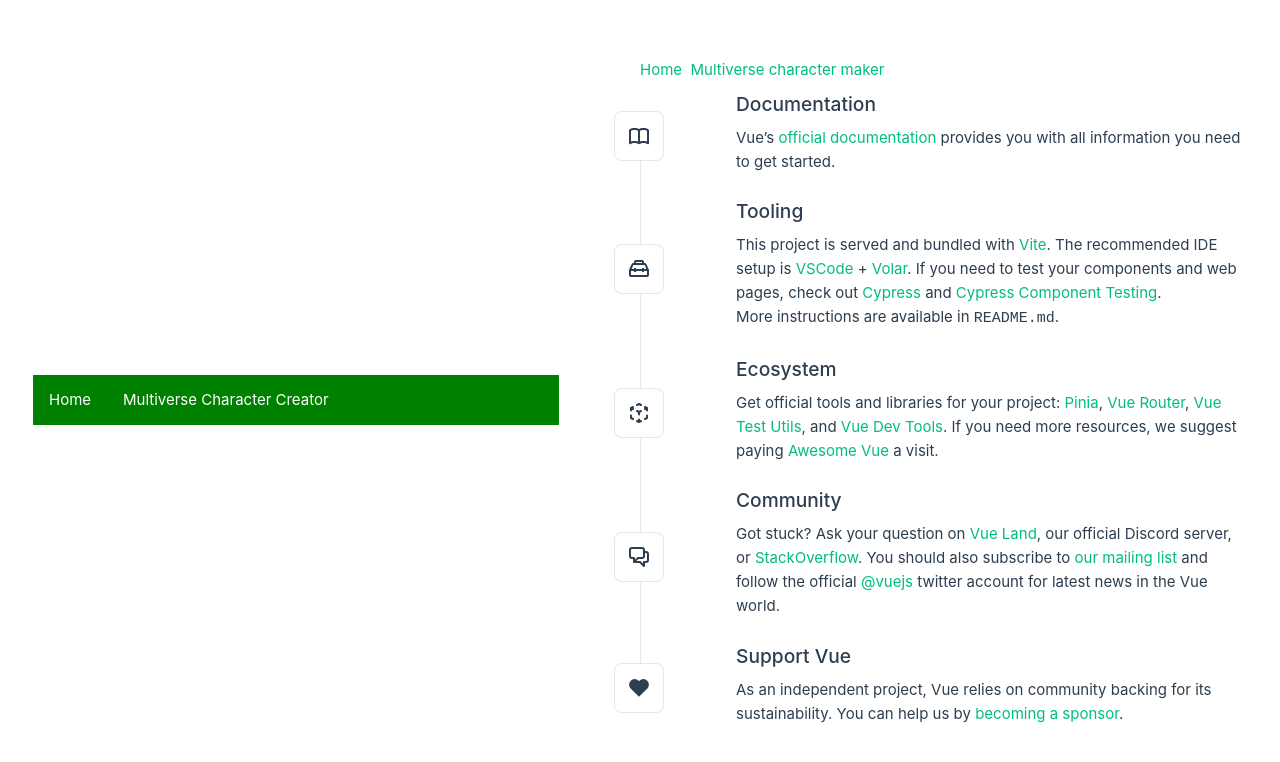
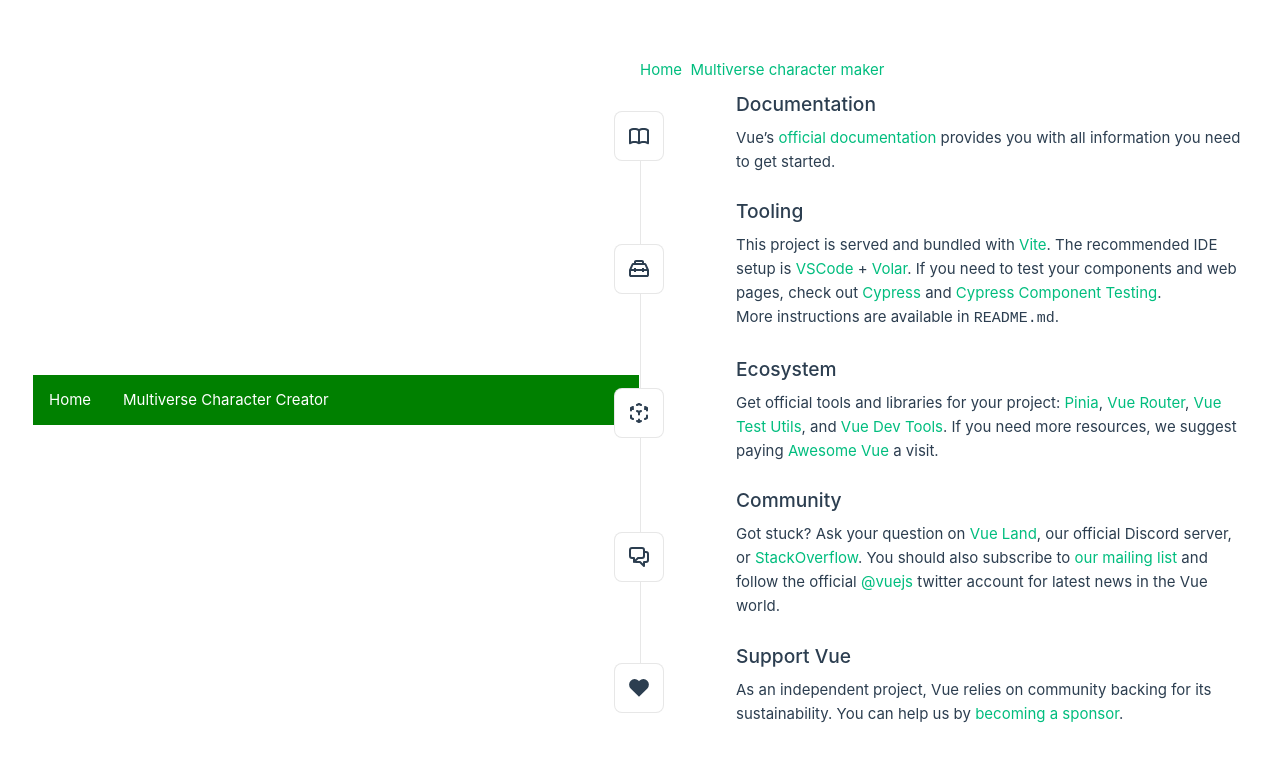
Before and after one commit to EthanTheHuman/Ethans-Vue-Website, a Vue app: page / in a window 1280 px wide. Shown: the top 762 px of the page. Built offline with nearby package versions, Linux system fonts and the light colour scheme.

Commit message:
Remove padding gap

```diff
--- a/src/App.vue
+++ b/src/App.vue
@@ -47,7 +47,6 @@
   header {
     display: flex;
     place-items: center;
-    padding-right: calc(var(--section-gap) / 2);
   }
 
   .logo {
```
